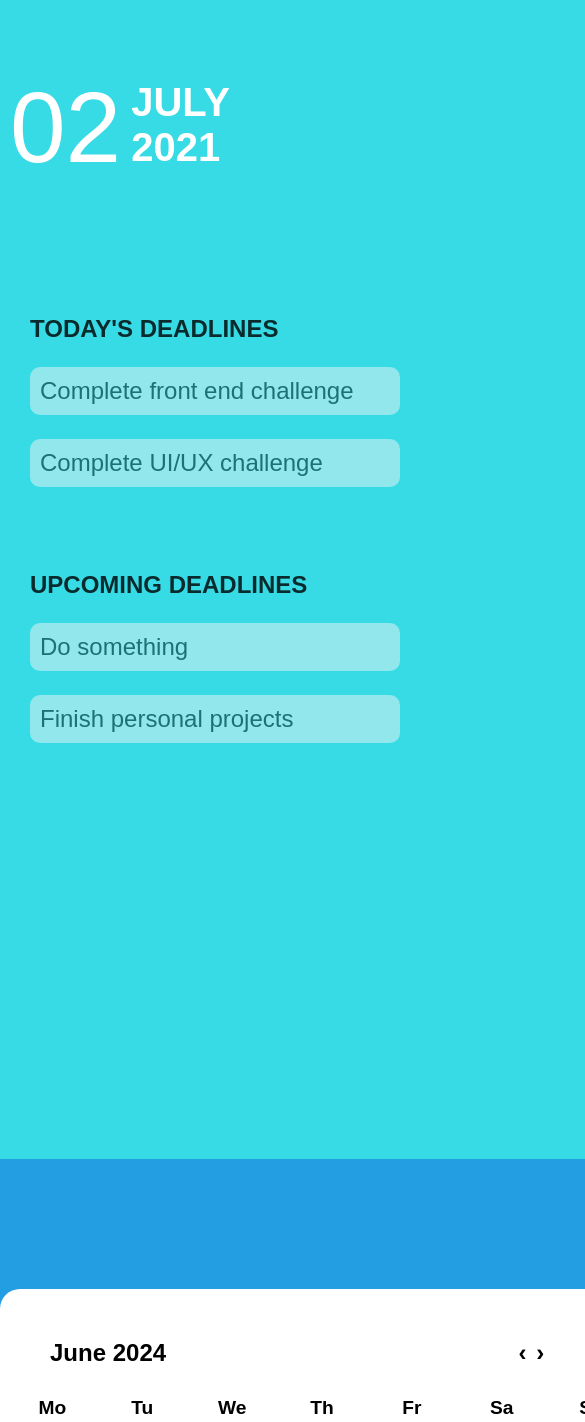
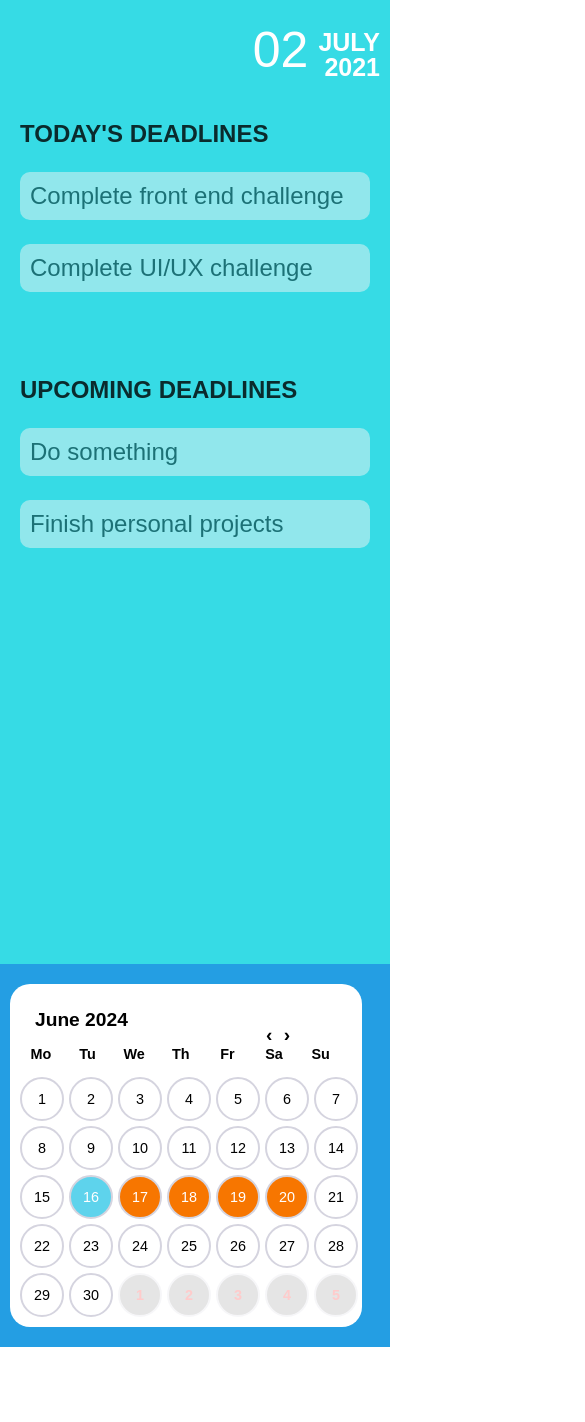
Before and after one commit to Bharath-murari/challenge1, a plain HTML site: page index.html in a window 390 px wide. Shown: the top 1422 px of the page, 585 px wide, since content can reach past the window. After the commit the page ends 1347 px from the top, so only its background shows below. Drawn offline with Linux system fonts and the light colour scheme.

Commit message:
challenge1-changes

```diff
--- a/style.css
+++ b/style.css
@@ -4,16 +4,19 @@ body, html {
     height: 100%;
 }
 .container {
-    height: 100vh;
+    min-height: 100vh;
     display: grid;
     grid-template-columns: 9fr 16fr;
     position: relative;
 }
 .left {
     background-color: #36dbe5;
+    position: relative;
 }
 .right {
-    background-color:#249ee3;
+    background-color: #249ee3;
+    padding: 20px;
+    box-sizing: border-box;
 }
 .contentleft {
     margin-top: 200px;
@@ -38,45 +41,46 @@ p {
     padding: 10px;
 }
 .datebox {
-    display: grid;
-  grid-template-columns: 0.1fr 0.1fr;
-  grid-template-rows: 0.1 fr 0.1 fr;
-  font-family:sans-serif;
-
-  position: relative;
-  left: 300px;
-  top:70px;
+    display: flex;
+    justify-content: flex-end;
+    font-family: sans-serif;
+    position: absolute;
+    right: 20px;
+    top: 20px;
     color: white;
     padding: 0px;
-
-
+    text-align: right;
 }
 .date {
     display: flex;
-  flex-direction: row;
+    align-items: center;
     font-size: 100px;
     font-weight: 400;
     margin-right: 10px;
 }
 .my {
-
     display: flex;
     flex-direction: column;
-    margin-top: 10px;
+    justify-content: space-between;
+    margin-top: 20px;
+    height: 100%;
+}
+.month, .year {
     font-size: 40px;
     font-weight: 700;
+    line-height: 1;
 }
 .calendar {
     display: inline-block;
     font-family: Arial, sans-serif;
     background-color: white;
-
-    height: 600px;
-    width: 600px;
-    margin-left: 130px;
-    margin-top: 130px;
+    max-width: 600px;
+    width: 100%;
+    height: auto;
+    margin: 130px auto 0;
     padding: 20px;
     border-radius: 20px;
+    box-sizing: border-box;
 }
 .header {
     font-weight: bold;
@@ -113,18 +117,18 @@ p {
 .days {
     display: grid;
     grid-template-columns: repeat(7, 1fr);
-    grid-gap: 1px;
+    grid-gap: 5px;
     background-color: white;
 }
 .day {
     display: inline-flex;
     justify-content: center;
     align-items: center;
-    width: 80px;
-    height: 80px;
+    aspect-ratio: 1 / 1;
+    max-width: 80px;
+    max-height: 80px;
     background-color: #fff;
     border-radius: 50%;
-
     border: solid 2px #D5D4DF;
     cursor: pointer;
 }
@@ -165,12 +169,71 @@ a:hover {
     .left, .right {
         width: 100%;
     }
+    .right {
+        padding: 10px;
+    }
     .calendar {
-        margin-left: 0;
-        width: 100%;
-        height: auto;
+        margin: 20px auto;
+        width: 90%;
     }
     .datebox {
-        left: 10px;
+        right: 20px;
+        top: 20px;
+    }
+    .contentleft {
+        margin-top: 120px;
+        margin-left: 20px;
+        margin-right: 20px;
+    }
+    p {
+        width: auto;
+        max-width: 350px;
+    }
+    .date {
+        font-size: 70px;
+        margin-top: 10px;
+    }
+    .month, .year {
+        font-size: 30px;
     }
 }
+
+@media (max-width: 480px) {
+    .right {
+        padding: 10px;
+    }
+    .calendar {
+        width: 95%;
+        padding: 10px;
+        margin: 10px auto;
+    }
+    .day {
+        width: 40px;
+        height: 40px;
+        font-size: 0.9rem;
+    }
+    .weekdays > div {
+        margin-bottom: 15px;
+        margin-right: 15px;
+        font-size: 0.9rem;
+    }
+    .header {
+        font-size: 1.2rem;
+        padding: 15px;
+    }
+    .round {
+        width: 30px;
+        height: 30px;
+        margin-right: 25px;
+    }
+    .datebox {
+        right: 10px;
+        top: 10px;
+    }
+    .date {
+        font-size: 50px;
+    }
+    .month, .year {
+        font-size: 25px;
+    }
+}
```
Lines whose indentation alone changed are shown as unchanged.
